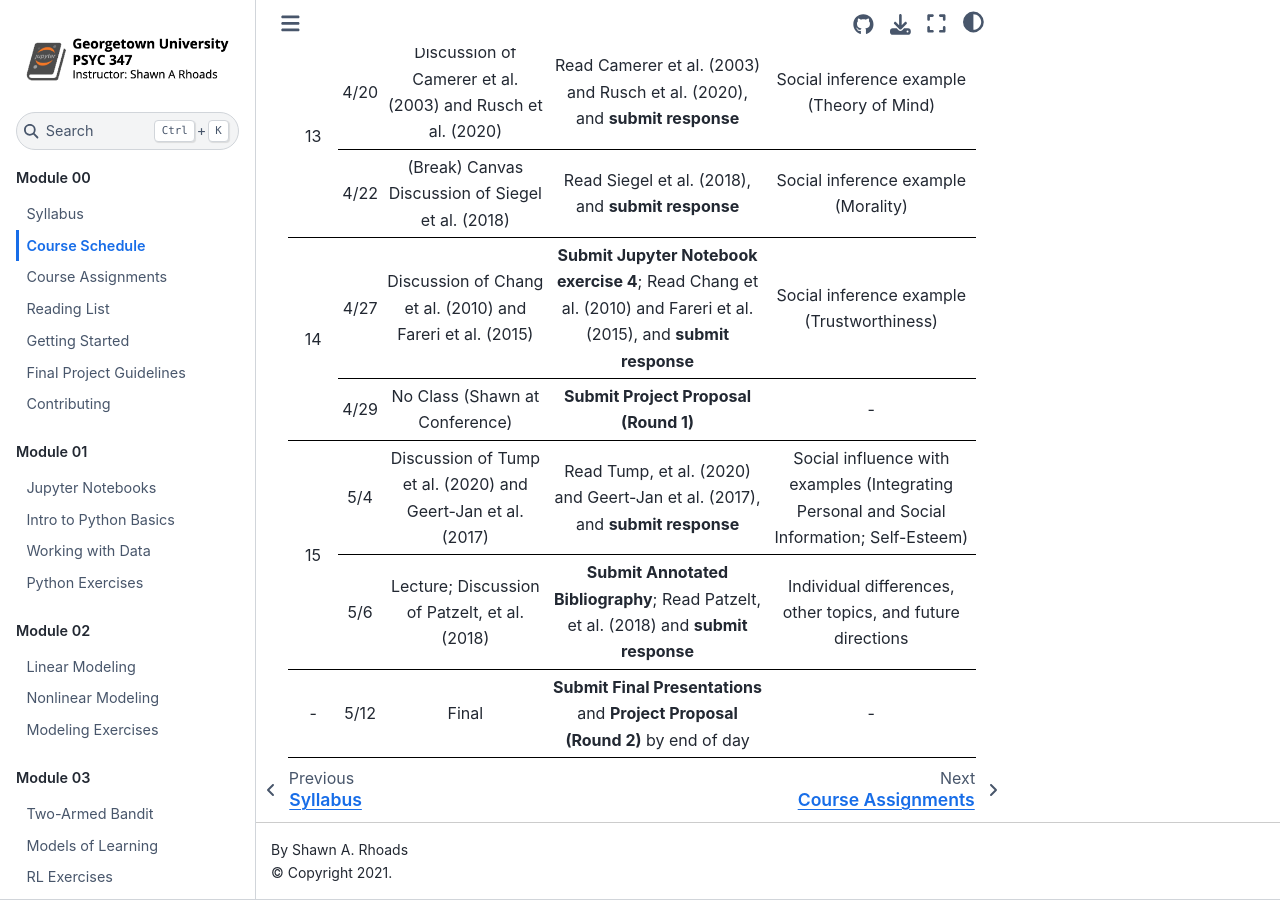
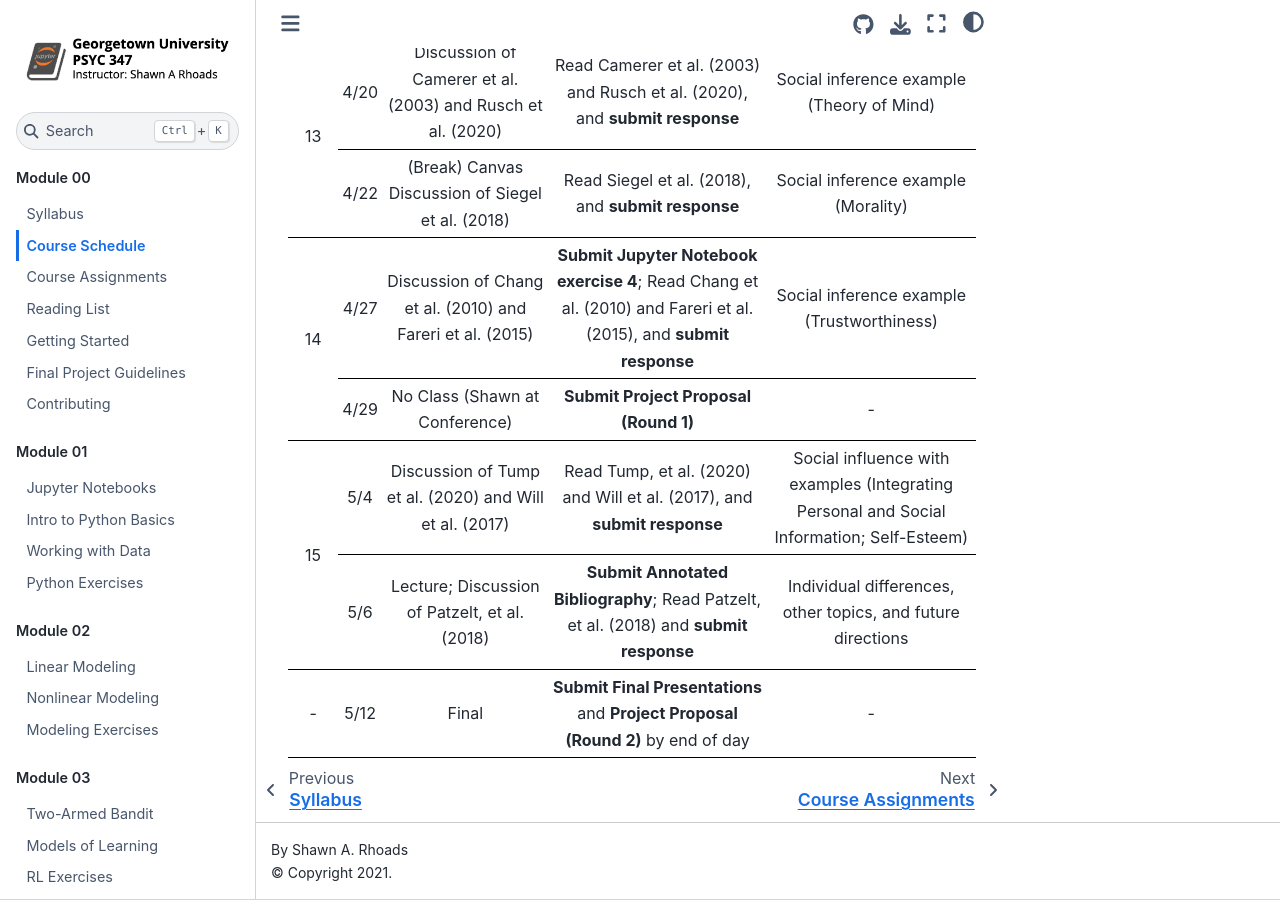
Before and after one commit to shawnrhoads/gu-psyc-347, a Jupyter Book: the page built from docs/module-00-01_Course-Schedule.md, in a window 1280 px wide and 900 px high, scrolled down 1771 px. Built offline with Jupyter Book 1.0.4 settings and Sphinx 7.4.7 and the Sphinx Book theme 1.1.4, drawn with Linux system fonts in a browser that asks for light colours.

Commit message:
Update module-00-01_Course-Schedule.md

```diff
--- a/docs/module-00-01_Course-Schedule.md
+++ b/docs/module-00-01_Course-Schedule.md
@@ -211,8 +211,8 @@
         <tr>
             <td rowspan=2>15</td>
             <td>5/4</td>
-            <td>Discussion of Tump et al. (2020) and Geert-Jan et al. (2017)</td>
-            <td>Read Tump, et al. (2020) and Geert-Jan et al. (2017), and <b>submit response</b></td>
+            <td>Discussion of Tump et al. (2020) and Will et al. (2017)</td>
+            <td>Read Tump, et al. (2020) and Will et al. (2017), and <b>submit response</b></td>
             <td>Social influence with examples (Integrating Personal and Social Information; Self-Esteem)</td>
         </tr>
         <tr>
```
